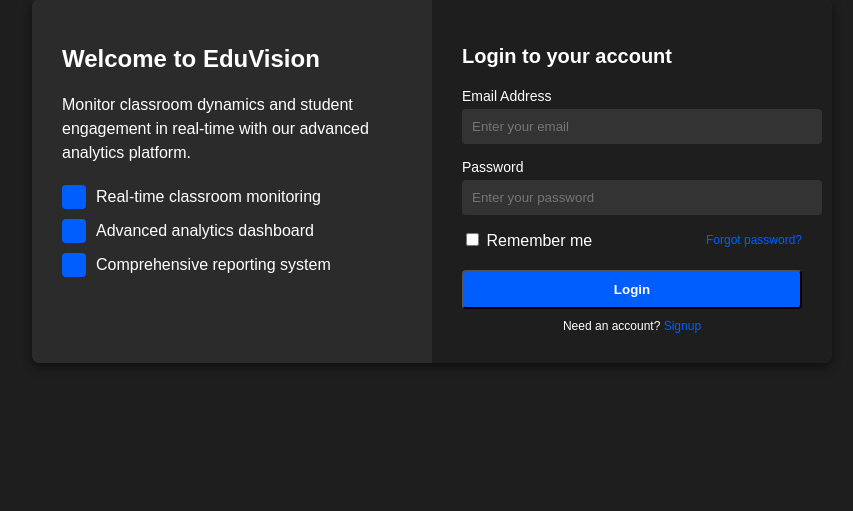
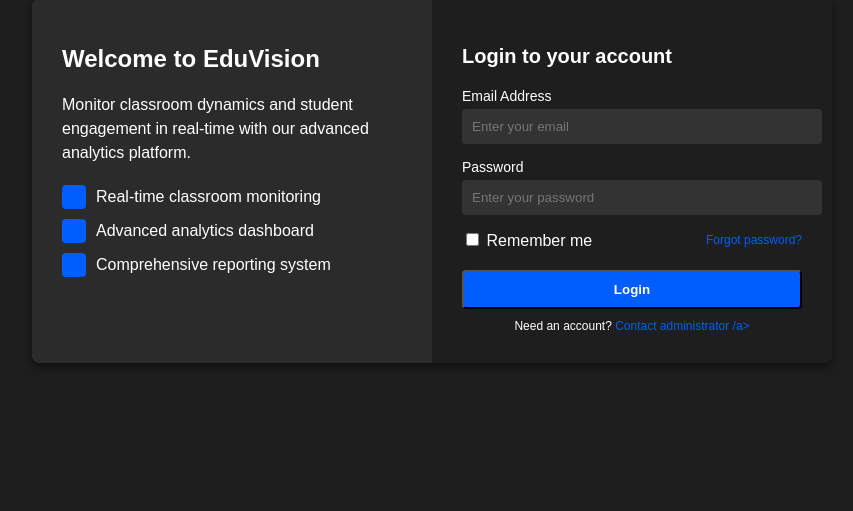
Before and after one commit to GK-I/Project, a Flask app: page /login in a window 1280 px wide. Shown: the part 219-730 px from the top of the page, without its empty margins (208-1061 px from the left). Run offline with Flask 3, Linux system fonts and the light colour scheme.

Commit message:
Revert Update login.html

```diff
--- a/templates/login.html
+++ b/templates/login.html
@@ -163,7 +163,7 @@
         <button type="submit" class="button">Login</button>
       </form>
       <div class="footer">
-        Need an account? <a href="#">Signup</a>
+        Need an account? <a href="#">Contact administrator /a>
       </div>
     </div>
   </div>
```
